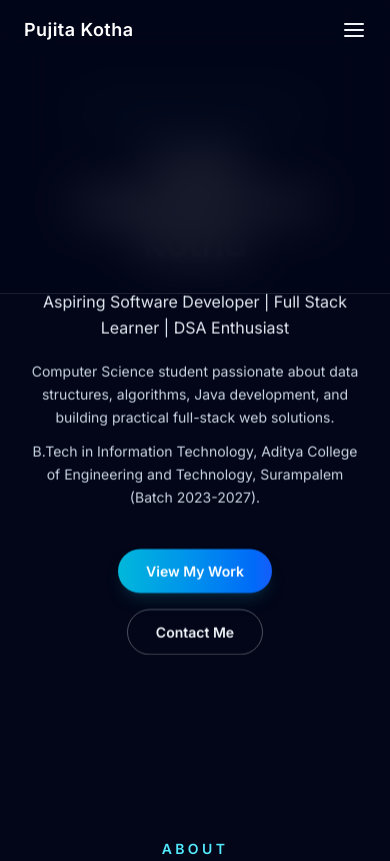
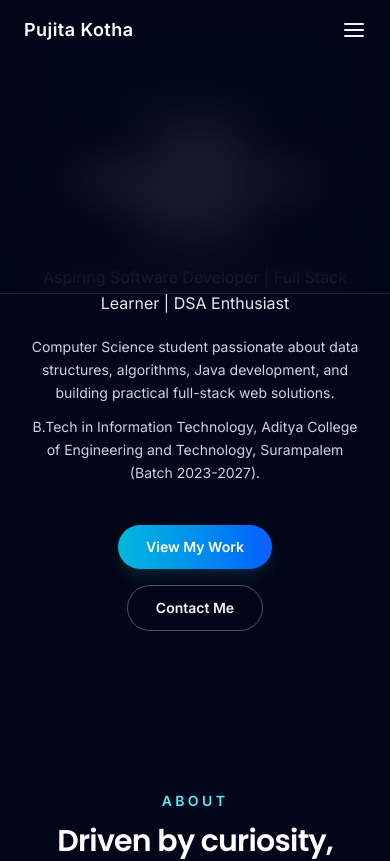
Before and after one commit to Pujitha-png/My-Portfolio, a React (Vite) app: page / in a window 390 px wide. Shown: the top 861 px of the page. Built offline with nearby package versions, Linux system fonts and the light colour scheme.

Commit message:
fix: reduce mobile hero spacing and disable parallax on small screens
Agent-Logs-Url: https://github.com/Pujitha-png/My-Portfolio/sessions/6209ab78-355d-4b08-b914-fc3c6fb9fd37

Co-authored-by: Pujitha-png <204729098+Pujitha-png@users.noreply.github.com>

```diff
--- a/src/components/HeroSection.jsx
+++ b/src/components/HeroSection.jsx
@@ -1,11 +1,24 @@
 import { motion } from 'framer-motion'
+import { useEffect, useState } from 'react'
 import { Link } from 'react-scroll'
 import { Parallax } from 'react-scroll-parallax'
 import { heroContent } from '../data/content'
 
 function HeroSection() {
+  const [isMobile, setIsMobile] = useState(false)
+
+  useEffect(() => {
+    const mediaQuery = window.matchMedia('(max-width: 639px)')
+    const updateViewport = () => setIsMobile(mediaQuery.matches)
+
+    updateViewport()
+    mediaQuery.addEventListener('change', updateViewport)
+
+    return () => mediaQuery.removeEventListener('change', updateViewport)
+  }, [])
+
   return (
-    <section className="relative overflow-hidden px-6 pt-24 pb-24 sm:px-8 sm:pt-32 lg:px-10 lg:pt-36">
+    <section className="relative overflow-hidden px-6 pt-20 pb-16 sm:px-8 sm:pt-32 sm:pb-24 lg:px-10 lg:pt-36">
       <div className="pointer-events-none absolute inset-0 -z-10">
         <motion.div
           aria-hidden="true"
@@ -21,7 +34,7 @@ function HeroSection() {
         />
       </div>
 
-      <Parallax translateY={[-20, 20]} className="w-full">
+      <Parallax disabled={isMobile} translateY={[-20, 20]} className="w-full">
         <motion.div
           initial={{ opacity: 0, y: 32 }}
           animate={{ opacity: 1, y: 0 }}
```
